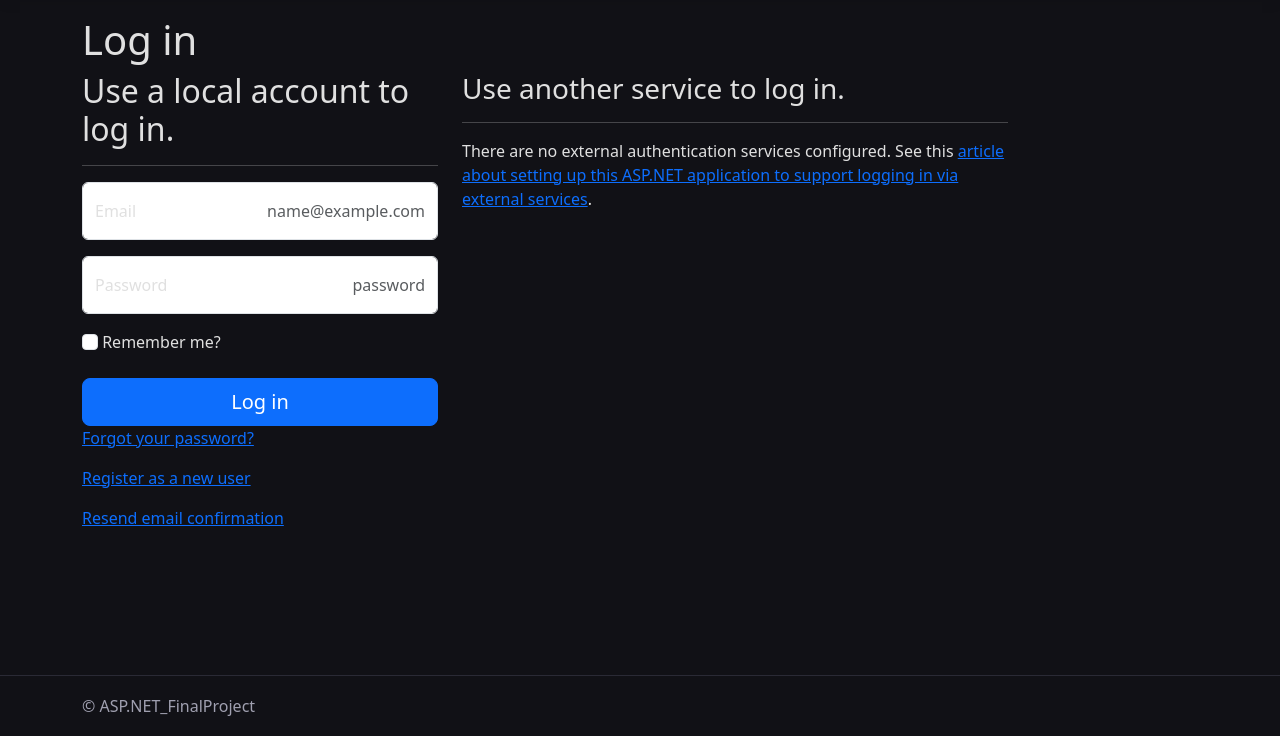
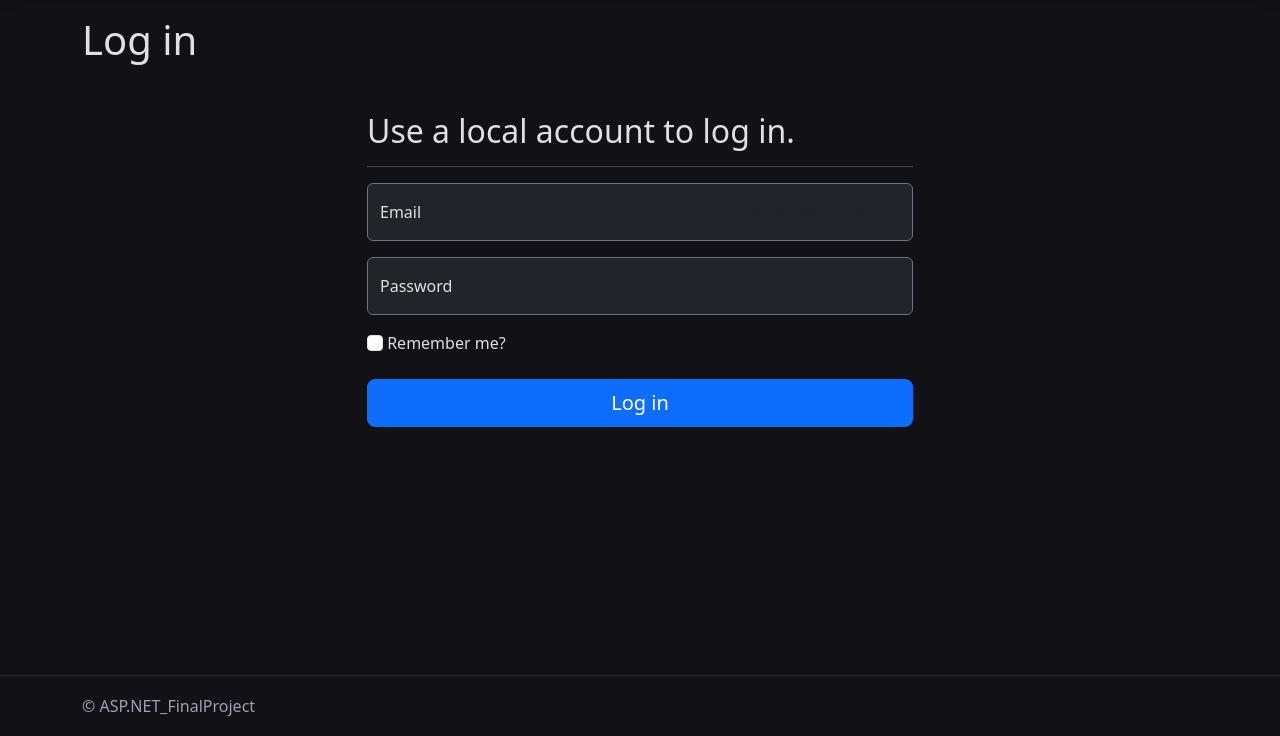
Before and after one commit to StoryBuild/ASP.NET-FinalProject, an ASP.NET Core app: page /Identity/Account/Login in a window 1280 px wide. Shown: the part 64-800 px from the top of the page. Run offline with ASP.NET Core 8, Linux system fonts and the light colour scheme; the visitor is signed in with stand-in values (Sample User, id 1); style sheets or scripts are compiled from the project's sources; some libraries are stand-ins or nearby versions.

Commit message:
Styled Identity Register and Login pages, applied dark theme inputs, and removed external login providers

```diff
--- a/ASP.NET-FinalProject/Areas/Identity/Pages/Account/Login.cshtml
+++ b/ASP.NET-FinalProject/Areas/Identity/Pages/Account/Login.cshtml
@@ -6,20 +6,20 @@
 }
 
 <h1>@ViewData["Title"]</h1>
-<div class="row">
-    <div class="col-md-4">
+<div class="row justify-content-center mt-5">
+    <div class="col-md-6">
         <section>
             <form id="account" method="post">
                 <h2>Use a local account to log in.</h2>
                 <hr />
                 <div asp-validation-summary="ModelOnly" class="text-danger" role="alert"></div>
                 <div class="form-floating mb-3">
-                    <input asp-for="Input.Email" class="form-control" autocomplete="username" aria-required="true" placeholder="name@example.com" />
+                    <input asp-for="Input.Email" class="form-control bg-dark text-light border-secondary" autocomplete="username" aria-required="true" placeholder="name@example.com" />
                     <label asp-for="Input.Email" class="form-label">Email</label>
                     <span asp-validation-for="Input.Email" class="text-danger"></span>
                 </div>
                 <div class="form-floating mb-3">
-                    <input asp-for="Input.Password" class="form-control" autocomplete="current-password" aria-required="true" placeholder="password" />
+                    <input asp-for="Input.Password" class="form-control bg-dark text-light border-secondary" autocomplete="current-password" aria-required="true" placeholder="password" />
                     <label asp-for="Input.Password" class="form-label">Password</label>
                     <span asp-validation-for="Input.Password" class="text-danger"></span>
                 </div>
@@ -32,50 +32,10 @@
                 <div>
                     <button id="login-submit" type="submit" class="w-100 btn btn-lg btn-primary">Log in</button>
                 </div>
-                <div>
-                    <p>
-                        <a id="forgot-password" asp-page="./ForgotPassword">Forgot your password?</a>
-                    </p>
-                    <p>
-                        <a asp-page="./Register" asp-route-returnUrl="@Model.ReturnUrl">Register as a new user</a>
-                    </p>
-                    <p>
-                        <a id="resend-confirmation" asp-page="./ResendEmailConfirmation">Resend email confirmation</a>
-                    </p>
-                </div>
             </form>
         </section>
     </div>
-    <div class="col-md-6 col-md-offset-2">
-        <section>
-            <h3>Use another service to log in.</h3>
-            <hr />
-            @{
-                if ((Model.ExternalLogins?.Count ?? 0) == 0)
-                {
-                    <div>
-                        <p>
-                            There are no external authentication services configured. See this <a href="https://go.microsoft.com/fwlink/?LinkID=532715">article
-                            about setting up this ASP.NET application to support logging in via external services</a>.
-                        </p>
-                    </div>
-                }
-                else
-                {
-                    <form id="external-account" asp-page="./ExternalLogin" asp-route-returnUrl="@Model.ReturnUrl" method="post" class="form-horizontal">
-                        <div>
-                            <p>
-                                @foreach (var provider in Model.ExternalLogins!)
-                                {
-                                    <button type="submit" class="btn btn-primary" name="provider" value="@provider.Name" title="Log in using your @provider.DisplayName account">@provider.DisplayName</button>
-                                }
-                            </p>
-                        </div>
-                    </form>
-                }
-            }
-        </section>
-    </div>
+
 </div>
 
 @section Scripts {
```
Also changed, not shown: ASP.NET-FinalProject/Areas/Identity/Pages/Account/Register.cshtml (+5 -35 lines).
